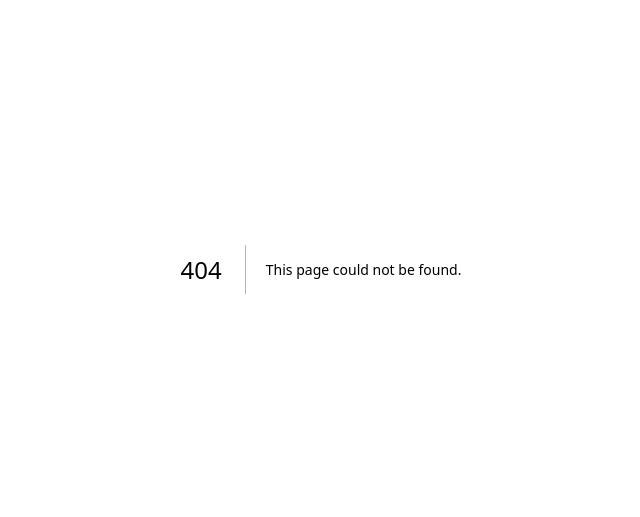
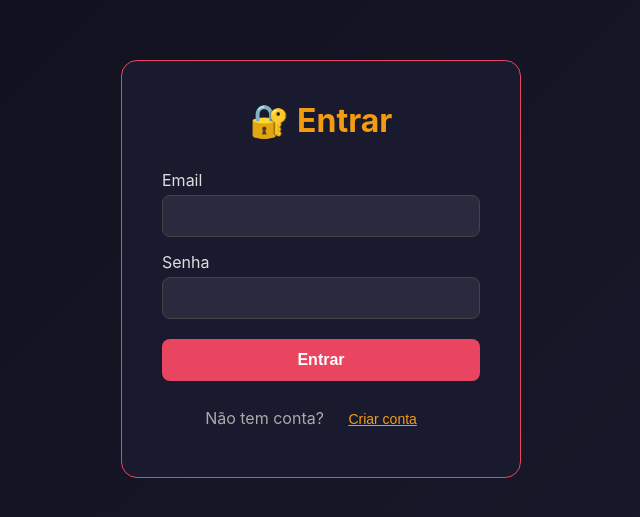
Before and after one commit to bacelouko-lab/dominion-arena, a Next.js app in the folder frontend/: page /login in a window 1280 px wide. Before the commit this address had no page. Shown: the part 131-648 px from the top of the page, without its empty margins (319-959 px from the left). Built offline with nearby package versions, Linux system fonts and the light colour scheme; no server answers.

Commit message:
Sistema de login funcionando

```diff
--- /dev/null
+++ b/frontend/src/pages/login.js
@@ -0,0 +1,182 @@
+import { useState } from 'react';
+import { useRouter } from 'next/router';
+
+export default function Login() {
+  const router = useRouter();
+  const [isLogin, setIsLogin] = useState(true); // true = login, false = registro
+  const [email, setEmail] = useState('');
+  const [username, setUsername] = useState('');
+  const [password, setPassword] = useState('');
+  const [error, setError] = useState('');
+  const [loading, setLoading] = useState(false);
+
+  const API_URL = process.env.NEXT_PUBLIC_API_URL;
+
+  const handleSubmit = async (e) => {
+    e.preventDefault();
+    setError('');
+    setLoading(true);
+
+    try {
+      const endpoint = isLogin ? '/api/auth/login' : '/api/auth/register';
+      const body = isLogin
+        ? { email, password }
+        : { email, username, password };
+
+      const res = await fetch(`${API_URL}${endpoint}`, {
+        method: 'POST',
+        headers: { 'Content-Type': 'application/json' },
+        body: JSON.stringify(body)
+      });
+
+      const data = await res.json();
+
+      if (!res.ok) {
+        throw new Error(data.error || 'Erro na autenticação');
+      }
+
+      // Salvar token e dados do usuário
+      localStorage.setItem('token', data.token);
+      localStorage.setItem('user', JSON.stringify(data.user));
+
+      // Redirecionar para o jogo
+      router.push('/');
+    } catch (err) {
+      setError(err.message);
+    } finally {
+      setLoading(false);
+    }
+  };
+
+  return (
+    <div style={{
+      minHeight: '100vh',
+      display: 'flex',
+      justifyContent: 'center',
+      alignItems: 'center',
+      background: 'linear-gradient(135deg, #0f0f1b 0%, #1a1a2e 100%)'
+    }}>
+      <div style={{
+        background: '#1a1a2e',
+        padding: '40px',
+        borderRadius: '16px',
+        width: '100%',
+        maxWidth: '400px',
+        border: '1px solid #e94560'
+      }}>
+        <h1 style={{ textAlign: 'center', color: '#f39c12', marginBottom: '30px' }}>
+          {isLogin ? '🔐 Entrar' : '📝 Criar Conta'}
+        </h1>
+
+        {error && (
+          <div style={{
+            background: '#e9456020',
+            color: '#e94560',
+            padding: '10px',
+            borderRadius: '8px',
+            marginBottom: '20px',
+            textAlign: 'center'
+          }}>
+            {error}
+          </div>
+        )}
+
+        <form onSubmit={handleSubmit}>
+          {!isLogin && (
+            <div style={{ marginBottom: '15px' }}>
+              <label style={{ display: 'block', marginBottom: '5px', color: '#ddd' }}>Nome de usuário</label>
+              <input
+                type="text"
+                value={username}
+                onChange={(e) => setUsername(e.target.value)}
+                required
+                style={{
+                  width: '100%',
+                  padding: '12px',
+                  borderRadius: '8px',
+                  border: '1px solid #444',
+                  background: '#2a2a3e',
+                  color: 'white'
+                }}
+              />
+            </div>
+          )}
+
+          <div style={{ marginBottom: '15px' }}>
+            <label style={{ display: 'block', marginBottom: '5px', color: '#ddd' }}>Email</label>
+            <input
+              type="email"
+              value={email}
+              onChange={(e) => setEmail(e.target.value)}
+              required
+              style={{
+                width: '100%',
+                padding: '12px',
+                borderRadius: '8px',
+                border: '1px solid #444',
+                background: '#2a2a3e',
+                color: 'white'
+              }}
+            />
+          </div>
+
+          <div style={{ marginBottom: '20px' }}>
+            <label style={{ display: 'block', marginBottom: '5px', color: '#ddd' }}>Senha</label>
+            <input
+              type="password"
+              value={password}
+              onChange={(e) => setPassword(e.target.value)}
+              required
+              style={{
+                width: '100%',
+                padding: '12px',
+                borderRadius: '8px',
+                border: '1px solid #444',
+                background: '#2a2a3e',
+                color: 'white'
+              }}
+            />
+          </div>
+
+          <button
+            type="submit"
+            disabled={loading}
+            style={{
+              width: '100%',
+              padding: '12px',
+              background: '#e94560',
+              color: 'white',
+              border: 'none',
+              borderRadius: '8px',
+              fontSize: '16px',
+              fontWeight: 'bold',
+              cursor: loading ? 'not-allowed' : 'pointer',
+              opacity: loading ? 0.6 : 1
+            }}
+          >
+            {loading ? 'Carregando...' : (isLogin ? 'Entrar' : 'Criar Conta')}
+          </button>
+        </form>
+
+        <p style={{ textAlign: 'center', marginTop: '20px', color: '#aaa' }}>
+          {isLogin ? 'Não tem conta? ' : 'Já tem conta? '}
+          <button
+            onClick={() => {
+              setIsLogin(!isLogin);
+              setError('');
+            }}
+            style={{
+              background: 'none',
+              border: 'none',
+              color: '#f39c12',
+              cursor: 'pointer',
+              textDecoration: 'underline'
+            }}
+          >
+            {isLogin ? 'Criar conta' : 'Fazer login'}
+          </button>
+        </p>
+      </div>
+    </div>
+  );
+}
```
Also changed, not shown: 1 other file (tests, documents, lock files or other folders).
